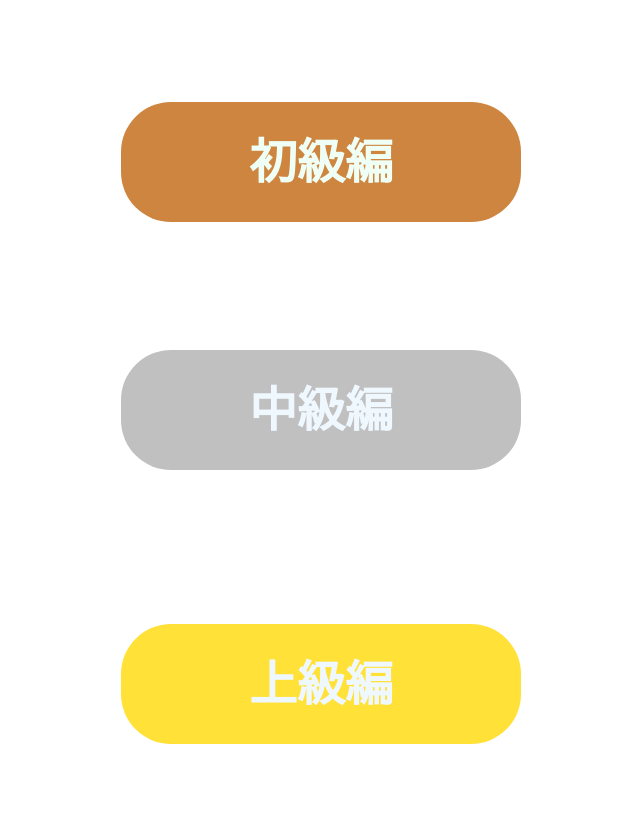
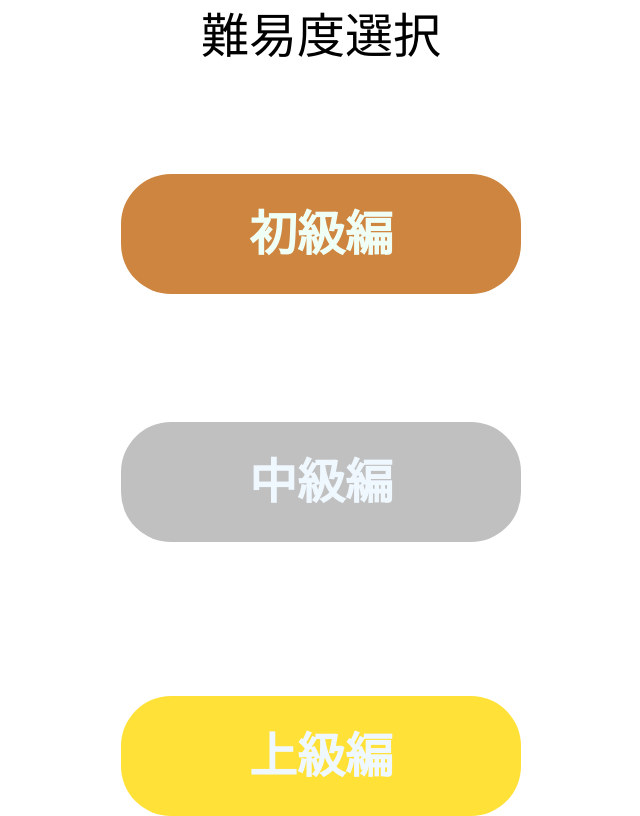
Before and after one commit to furu0202/Prefectures-App, a Next.js app: page /level in a window 1280 px wide. Shown: the whole page, without its empty margins (319-959 px from the left). Built offline with nearby package versions, Linux system fonts and the light colour scheme.

Commit message:
見出しの追加

```diff
--- a/app/level/page.jsx
+++ b/app/level/page.jsx
@@ -3,7 +3,9 @@ import styles from './page.module.css';
 
 const page = () => {
   return (
+    <div className={styles.container}>
       <main className={styles.main}>
+        <h1>難易度選択</h1>
         <div className={styles.buttonBeginner}>
           <button>初級編</button>
         </div>
@@ -14,6 +16,7 @@ const page = () => {
           <button>上級編</button>
         </div>
       </main>
+    </div>
   );
 };
 
```
Lines whose indentation alone changed are shown as unchanged.
